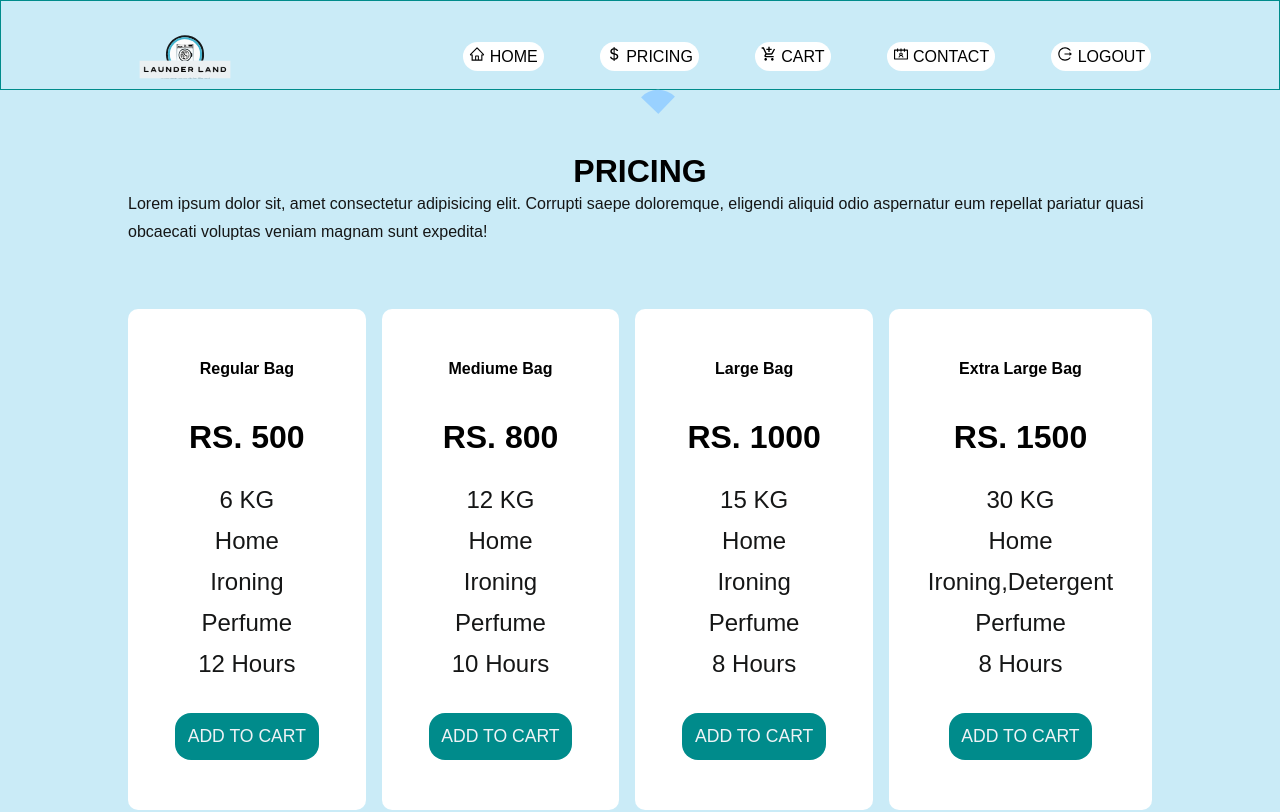
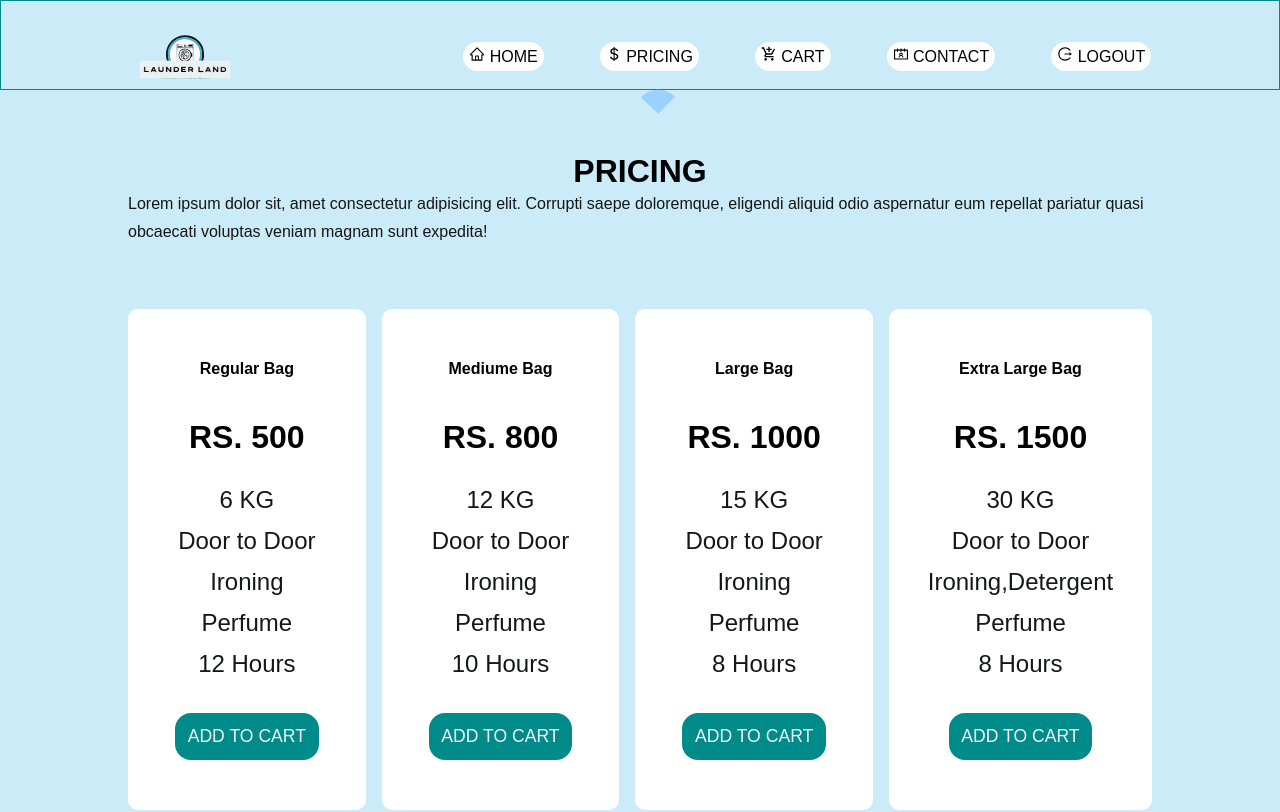
Before and after one commit to Thafsal/launder_land, a React (Create React App) app: page /pricing in a window 1280 px wide. Shown: the top 812 px of the page. Built offline with nearby package versions, Linux system fonts and the light colour scheme.

Commit message:
re edited cart section

```diff
--- a/src/components/Cart/Cart.css
+++ b/src/components/Cart/Cart.css
@@ -47,6 +47,8 @@
 .image-box {
   width: 15%;
   text-align: center;
+  border: 4px solid rgba(91, 90, 90, 0.667);
+  border-radius: 8px;
 }
 .cart-about {
   height: 100%;
@@ -61,10 +63,11 @@
 }
 .subtitle {
   line-height: 10px;
-  font-size: 18px;
-  font-family: ‘Open Sans’;
-  font-weight: 600;
-  color: #909090;
+    font-size: 18px;
+    font-family: ‘Open Sans’;
+    font-weight: 600;
+    color: #909090;
+    margin-top: 6rem;
 }
 .cart-counter {
   width: 15%;
--- a/src/components/Cart/Cart.jsx
+++ b/src/components/Cart/Cart.jsx
@@ -1,5 +1,6 @@
 import React from "react";
 import "./Cart.css";
+import regular from "../../images/regular.jpg"
 
 const Cart = () => {
   return (
@@ -11,12 +12,11 @@ const Cart = () => {
         </div>
         <div className="Cart-Items">
           <div className="image-box">
-            <img src="images/apple.png" alt="logo" style={{ height: "120px" }} />
+            <img src={regular} alt="logo" style={{ height: "120px" }} />
           </div>
           <div className="cart-about">
-            <h1 className="title">Apple Juice</h1>
-            <h3 className="subtitle">250ml</h3>
-            <img src="images/veg.png" alt="logo" style={{ height: "30px" }} />
+            <h1 className="title">Regular Bag</h1>
+            <h3 className="subtitle">6 KG</h3>
           </div>
           <div className="cart-counter"></div>
           <div className="prices"></div>
--- a/src/data.js
+++ b/src/data.js
@@ -37,7 +37,7 @@ export const price = [
         name : "Regular Bag",
         amount : "RS. 500",
         size : "6 KG",
-        delivery : "Home",
+        delivery : "Door to Door",
         includes : "Ironing",
         fragrance : "Perfume",
         time : "12 Hours"
@@ -47,7 +47,7 @@ export const price = [
         name : "Mediume Bag",
         amount : "RS. 800",
         size : "12 KG",
-        delivery : "Home",
+        delivery : "Door to Door",
         includes : "Ironing",
         fragrance : "Perfume",
         time : "10 Hours"
@@ -57,7 +57,7 @@ export const price = [
         name : "Large Bag",
         amount : "RS. 1000",
         size : "15 KG",
-        delivery : "Home",
+        delivery : "Door to Door",
         includes : "Ironing",
         fragrance : "Perfume",
         time : "8 Hours"
@@ -67,7 +67,7 @@ export const price = [
         name : "Extra Large Bag",
         amount : "RS. 1500",
         size : "30 KG",
-        delivery : "Home",
+        delivery : "Door to Door",
         includes : "Ironing,Detergent",
         fragrance : "Perfume",
         time : "8 Hours"
```
Also changed, not shown: src/images/regular.jpg (added).
